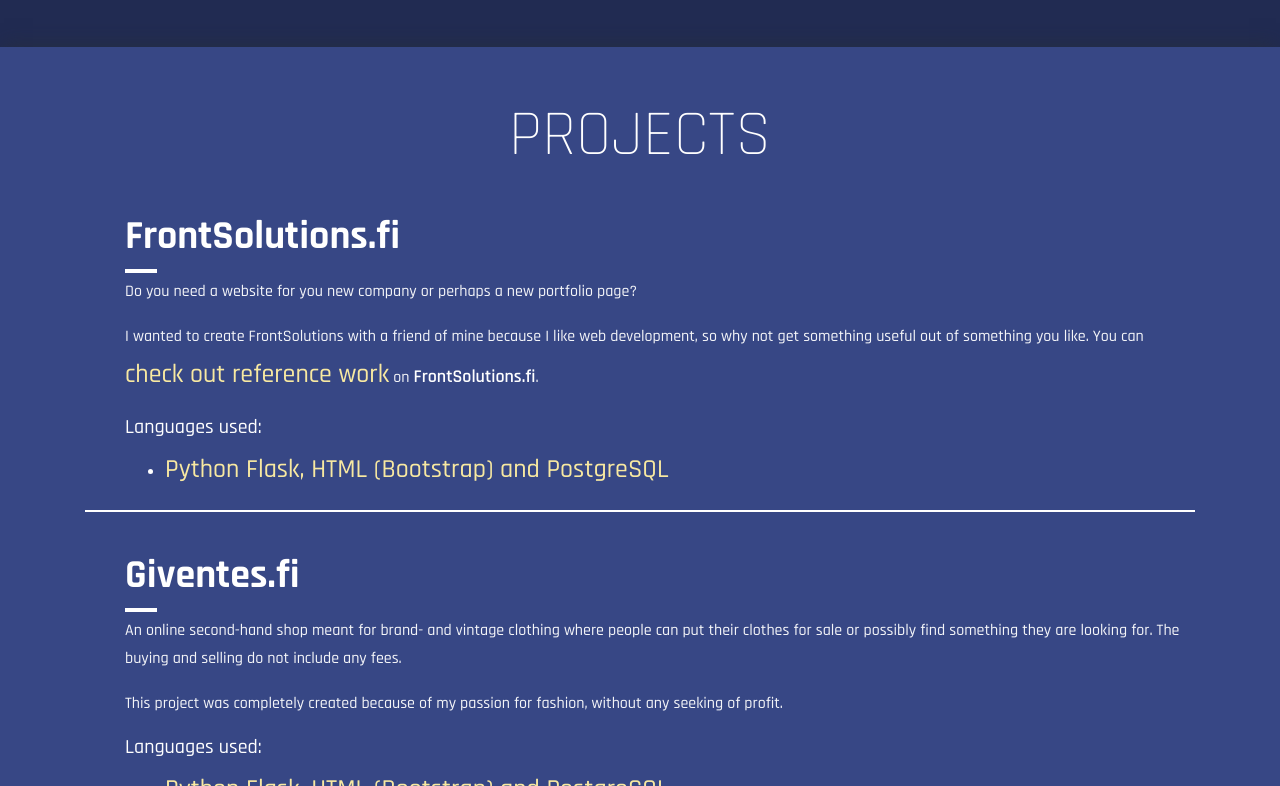
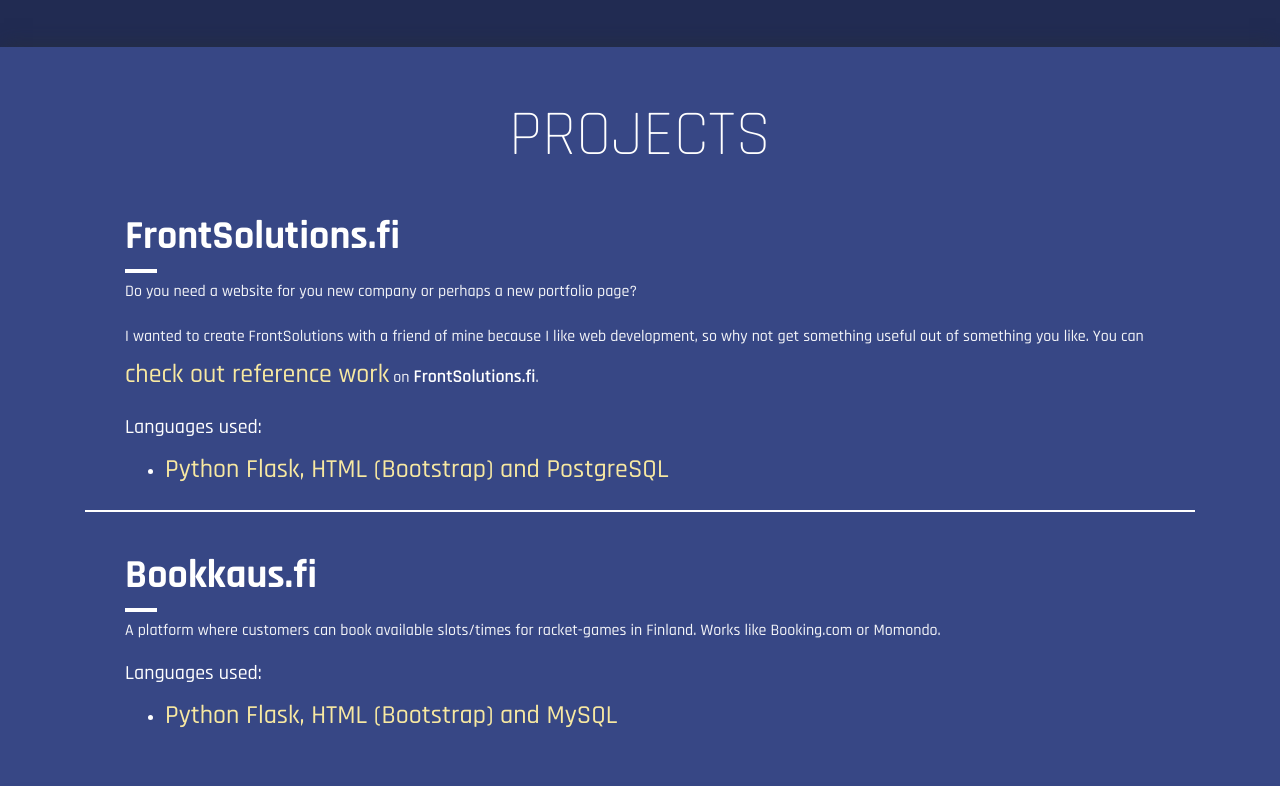
Before and after one commit to suoknuua/suoknuua.github.io, a plain HTML site: page index.html in a window 1280 px wide. Shown: the part 2746-3532 px from the top of the page. Drawn offline with nearby package versions, Linux system fonts and the light colour scheme; a web font is replaced by a local one.

Commit message:
minor changes

```diff
--- a/index.html
+++ b/index.html
@@ -65,9 +65,8 @@
                             <h3> Web Development</h3>
                             <hr class="under_h">
                             <p>
-                                In the past years I've worked with <span class="lang">PHP, MySQL, PostgreSQL,
-                                JavaScript</span> and <span class="lang">HTML</span> at my workplaces. My own projects have though been
-                                created with <span class="lang">Python Flask</span>, which has grown to be my favourite framework.
+                                In the past years I've worked with <span class="lang">PHP, Python, MySQL, PostgreSQL,
+                                JavaScript</span> and <span class="lang">HTML</span>.
                             </p>
                         </div>
                     </div>
@@ -189,20 +188,16 @@
                 </div>
                 <hr>
                 <div class="jobs">
-                    <h3>Giventes.fi</h3>
+                    <h3>Bookkaus.fi</h3>
                     <hr class="under_h">
                     <p>
-                        An online second-hand shop meant for brand- and vintage clothing where people can put their clothes
-                        for sale or possibly find something they are looking for. The buying and selling do not include any fees.
-                    </p>
-                    <p>
-                        This project was completely created because of my passion for fashion, without any seeking of profit.
+                        A platform where customers can book available slots/times for racket-games in Finland. Works like Booking.com or Momondo.
                     </p>
                     <h5>
                         Languages used:
                     </h5>
                     <ul>
-                        <li><span class="lang">Python Flask, HTML (Bootstrap) and PostgreSQL</span></li>
+                        <li><span class="lang">Python Flask, HTML (Bootstrap) and MySQL</span></li>
                     </ul>
                 </div>
             </div>
```
